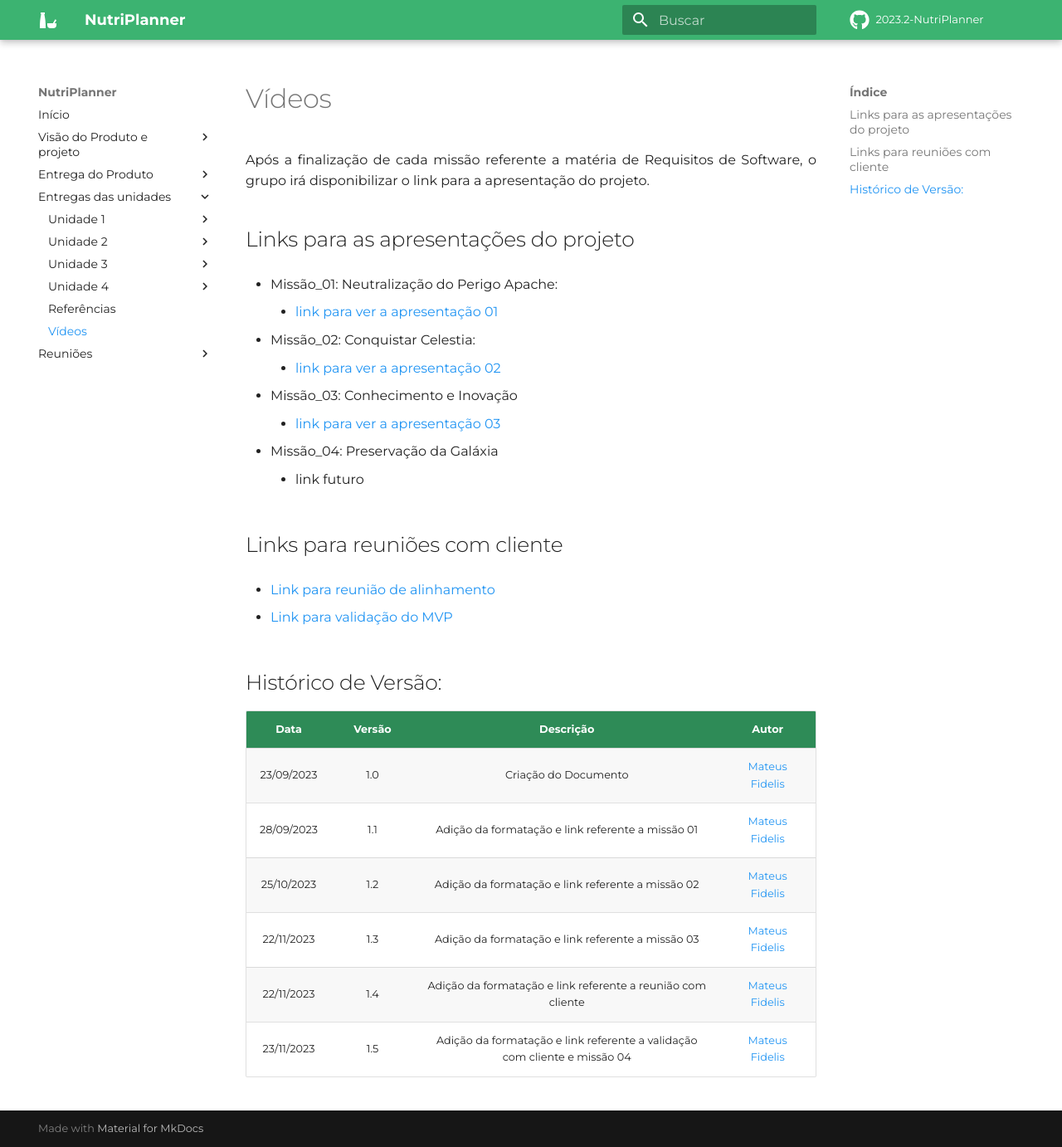
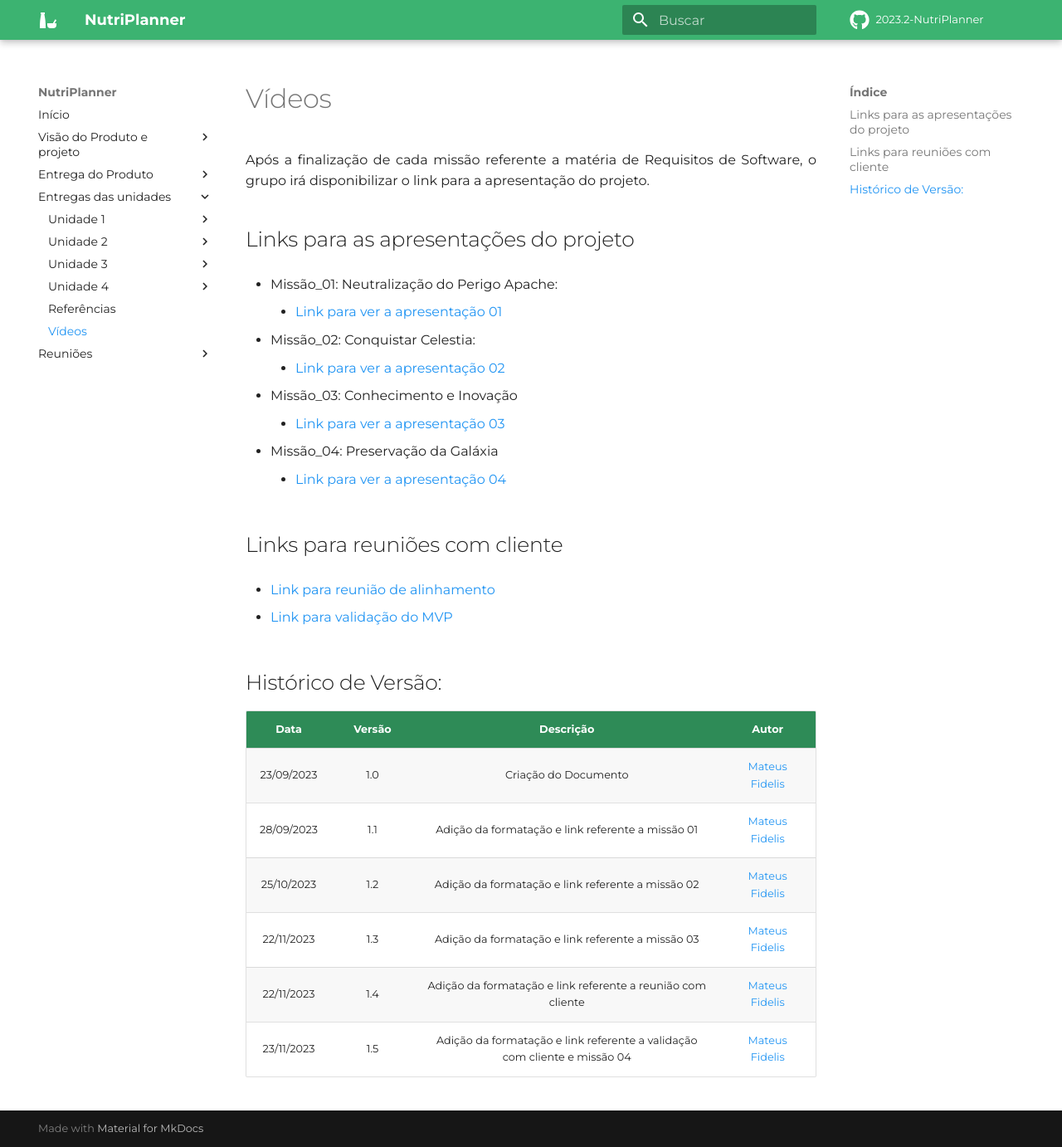
Before and after one commit to mdsreq-fga-unb/2023.2-NutriPlanner, an MkDocs documentation site: the page built from docs/videos/videos.md, in a window 1280 px wide and 1382 px high. Shown: the whole window at 83% size. Built offline with MkDocs 1.6.1 and Material for MkDocs 9.7.7, drawn with Linux system fonts in a browser that asks for light colours; some web fonts are replaced; comment, search, counter and statistics services are not loaded.

Commit message:
feat/docs: add commits

```diff
--- a/docs/videos/videos.md
+++ b/docs/videos/videos.md
@@ -5,16 +5,16 @@ Após a finalização de cada missão referente a matéria de Requisitos de Soft
 ##  Links para as apresentações do projeto
 
 - Missão_01: Neutralização do Perigo Apache:
-    - [link para ver a apresentação 01](https://youtu.be/CJ-X07qTTNk)
+    - [Link para ver a apresentação 01](https://youtu.be/CJ-X07qTTNk)
 
 - Missão_02: Conquistar Celestia:
-    - [link para ver a apresentação 02](https://youtu.be/dXoMrn9OYnk)
+    - [Link para ver a apresentação 02](https://youtu.be/dXoMrn9OYnk)
 
 - Missão_03: Conhecimento e Inovação
-    - [link para ver a apresentação 03](https://youtu.be/jQOgmzqdUR0)
+    - [Link para ver a apresentação 03](https://youtu.be/jQOgmzqdUR0)
 
 - Missão_04: Preservação da Galáxia
-    - link futuro
+    - [Link para ver a apresentação 04](https://youtu.be/SRKyabGMXrY)
 
 ##  Links para reuniões com cliente
 
```
Also changed, not shown: docs/visao_projeto/visao_do_projeto.md (+2 -2 lines).
